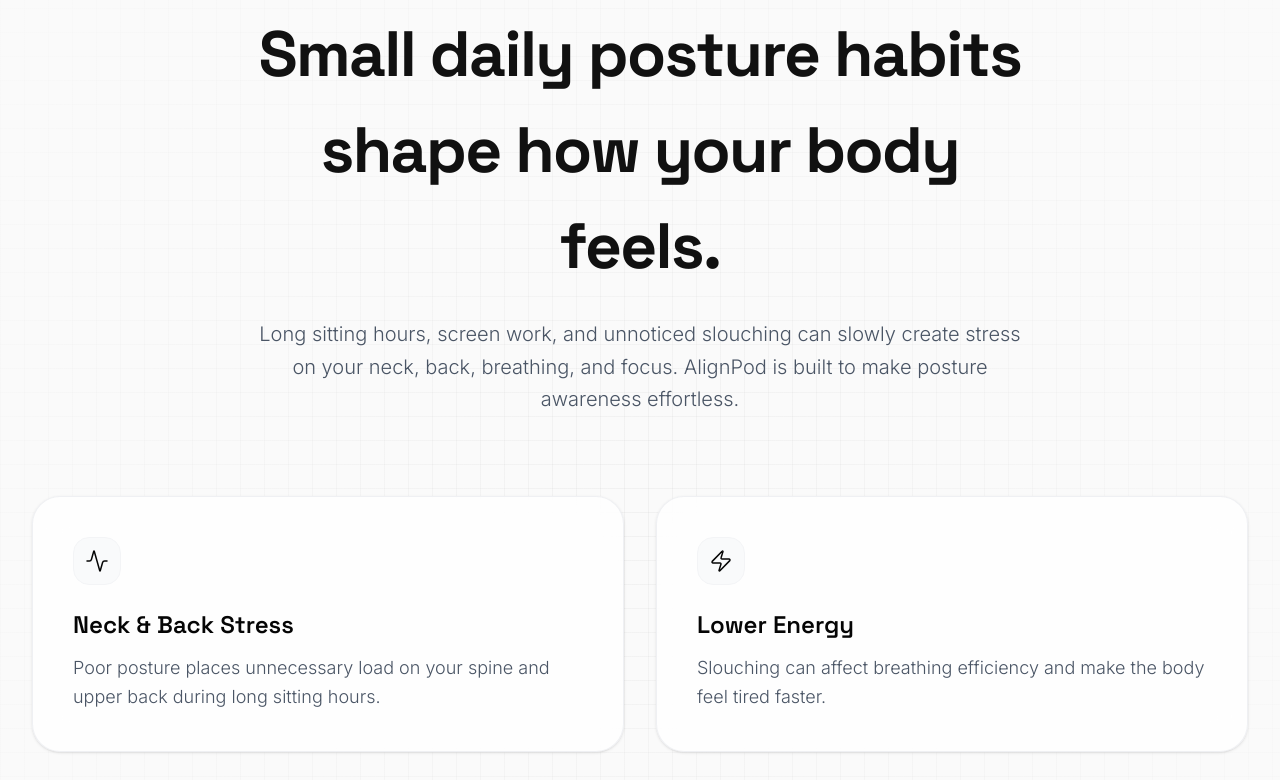
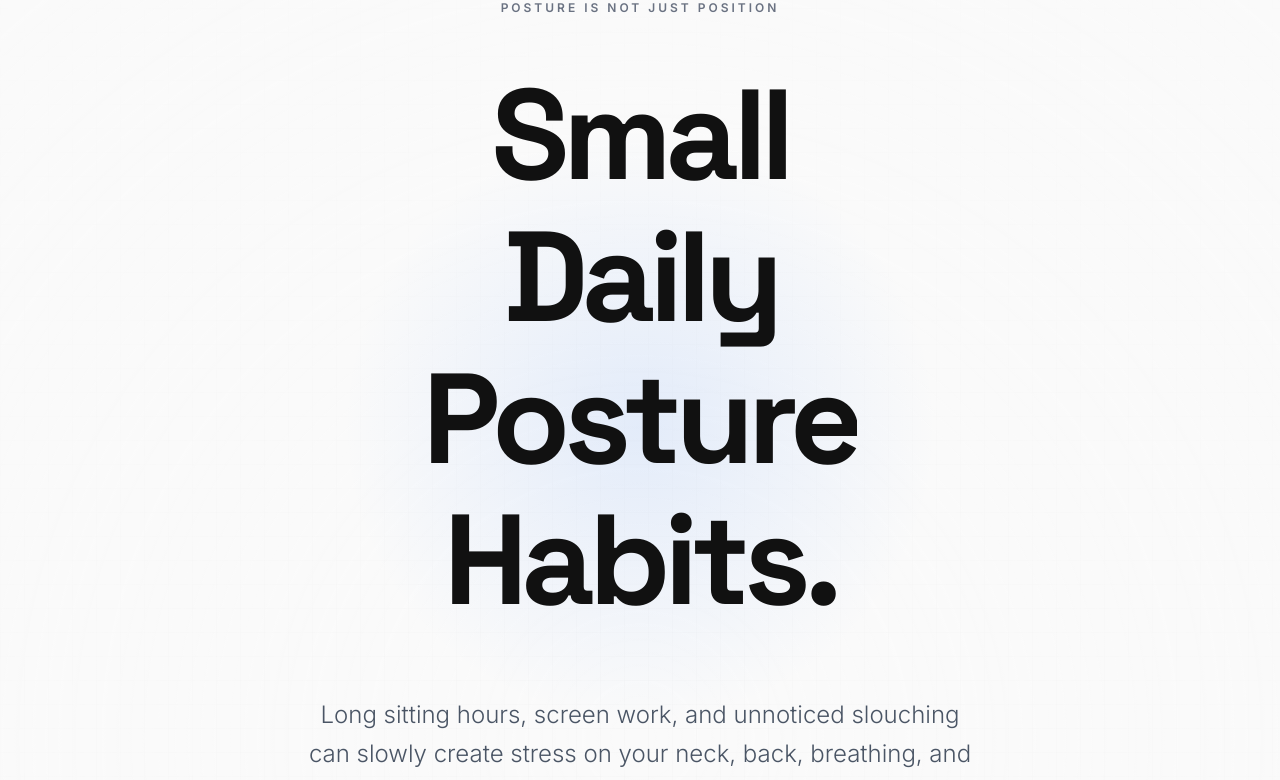
Before and after one commit to Aligneye/alignpod_website, a React (Vite) app: page / in a window 1280 px wide. Shown: the part 960-1740 px from the top of the page. Built offline with nearby package versions, Linux system fonts and the light colour scheme.

Commit message:
My changes

```diff
--- a/src/components/WhyPostureMatters.tsx
+++ b/src/components/WhyPostureMatters.tsx
@@ -47,31 +47,55 @@ export function WhyPostureMatters() {
   return (
     <section className="relative w-full py-24 lg:py-32 bg-[#fafafa] text-charcoal overflow-hidden selection:bg-charcoal selection:text-white">
       {/* Premium subtle background grid */}
-      <div className="absolute inset-0 z-0 pointer-events-none">
+      <div className="absolute inset-0 z-0 pointer-events-none opacity-30">
         <div className="absolute inset-0 bg-[linear-gradient(to_right,#80808012_1px,transparent_1px),linear-gradient(to_bottom,#80808012_1px,transparent_1px)] bg-[size:24px_24px]"></div>
         <div className="absolute inset-0 bg-[radial-gradient(circle_at_center,transparent_0%,#fafafa_100%)]"></div>
       </div>
 
       <div className="relative z-10 max-w-7xl mx-auto px-6 lg:px-8">
-        <motion.div
-          initial="hidden"
-          whileInView="visible"
-          viewport={{ once: true, margin: "-100px" }}
-          variants={fadeInUp}
-          className="max-w-3xl mx-auto text-center"
-        >
-          <span className="inline-block text-xs font-semibold tracking-[0.2em] text-gray-500 uppercase mb-4">
-            Posture Is Not Just Position
-          </span>
-          <h2 className="heading-section text-[#111111] mb-6">
-            Small daily posture habits shape how your body feels.
+        <div className="max-w-4xl mx-auto text-center relative py-8 flex flex-col items-center">
+          {/* Soft radial white/blue glow behind the headline for depth */}
+          <div className="absolute top-1/2 left-1/2 -translate-x-1/2 -translate-y-1/2 w-[350px] sm:w-[600px] h-[350px] sm:h-[600px] bg-[radial-gradient(circle_at_center,rgba(59,130,246,0.12)_0%,rgba(255,255,255,0)_70%)] pointer-events-none z-0" />
+
+          <motion.span
+            initial={{ opacity: 0, y: 20 }}
+            animate={{ opacity: 1, y: 0 }}
+            transition={{ duration: 0.8, ease: [0.16, 1, 0.3, 1] }}
+            className="relative z-10 inline-block text-xs font-semibold tracking-[0.25em] text-gray-500 uppercase mb-12"
+          >
+            POSTURE IS NOT JUST POSITION
+          </motion.span>
+
+          <h2 className="relative z-10 font-display font-black tracking-tighter leading-[0.92] text-[4.5rem] sm:text-6xl md:text-7xl lg:text-[7.5rem] xl:text-[8rem] text-[#111111] flex flex-col items-center select-none">
+            {["Small", "Daily", "Posture", "Habits."].map((word, idx) => (
+              <span key={idx} className="block overflow-hidden py-2 sm:py-3">
+                <motion.span
+                  initial={{ opacity: 0, y: 80 }}
+                  animate={{ opacity: 1, y: 0 }}
+                  transition={{
+                    delay: idx * 0.2,
+                    duration: 1.2,
+                    ease: [0.16, 1, 0.3, 1],
+                  }}
+                  className="inline-block"
+                >
+                  {word}
+                </motion.span>
+              </span>
+            ))}
           </h2>
-          <p className="text-lg sm:text-xl text-gray-600 leading-relaxed font-light">
+
+          <motion.p
+            initial={{ opacity: 0, y: 30 }}
+            animate={{ opacity: 1, y: 0 }}
+            transition={{ delay: 1.0, duration: 1.0, ease: [0.16, 1, 0.3, 1] }}
+            className="relative z-10 text-lg sm:text-xl md:text-2xl text-gray-600 leading-relaxed font-light mt-16 max-w-2xl"
+          >
             Long sitting hours, screen work, and unnoticed slouching can slowly
             create stress on your neck, back, breathing, and focus. AlignPod is
             built to make posture awareness effortless.
-          </p>
-        </motion.div>
+          </motion.p>
+        </div>
 
         <motion.div
           initial="hidden"
```
